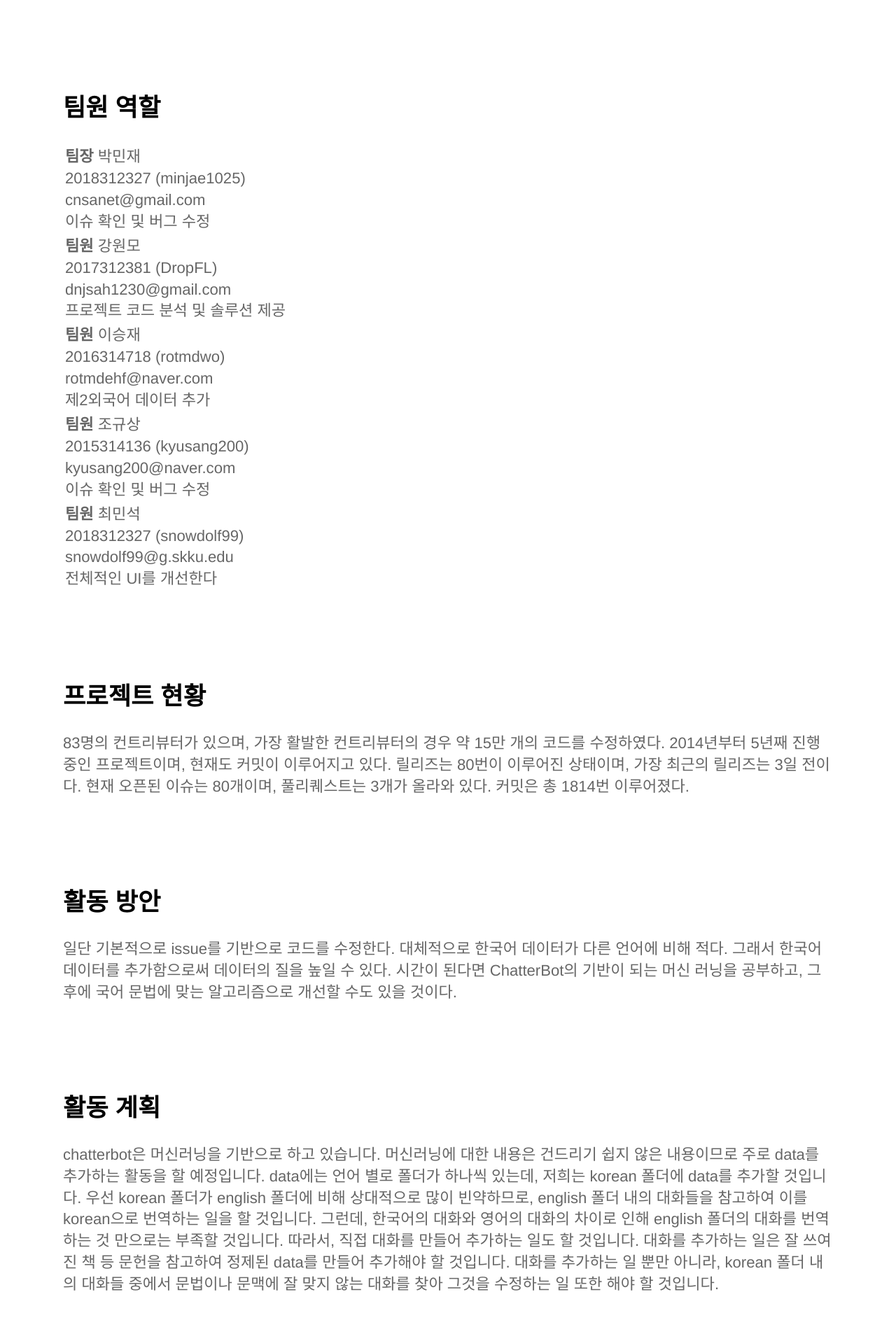
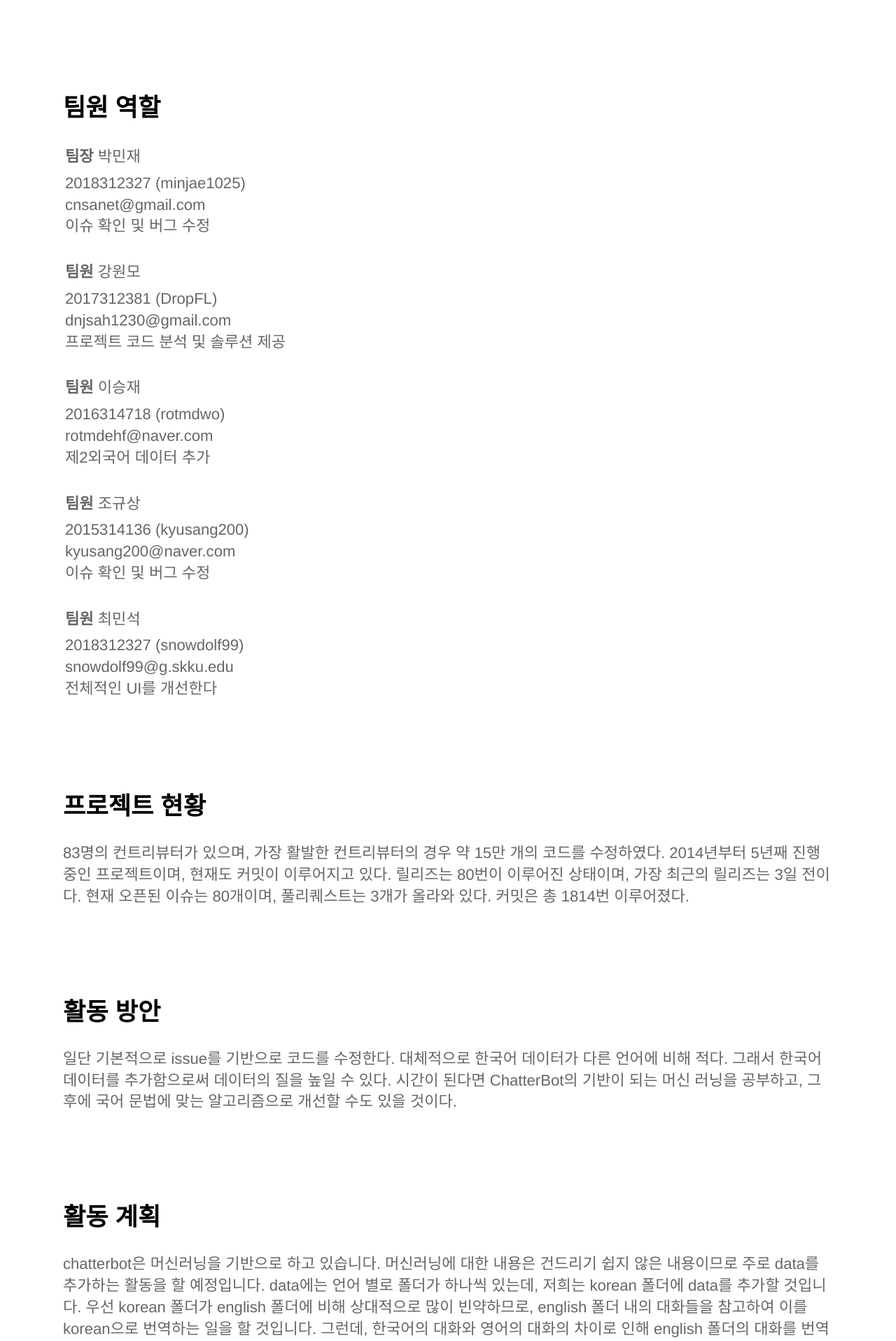
Before and after one commit to 19-1-skku-oss/2019-1-OSS-L3, a Jekyll site: the page built from index.html, in a window 1280 px wide. Shown: the part 837-2753 px from the top of the page at 70% size. Built offline with Jekyll 4.4.1, drawn with Linux system fonts in a browser that asks for light colours.

Commit message:
[EDIT] 최종 수정

```diff
--- a/_sass/elements.scss
+++ b/_sass/elements.scss
@@ -60,3 +60,7 @@ table {
 	font-weight: 300;
 	line-height: 1.4em;
 }
+
+.namae {
+    margin-bottom: 0.3em;
+}
--- a/index.html
+++ b/index.html
@@ -34,39 +34,39 @@ description: 오픈소스소프트웨어 프로젝트 팀 L3의 홈페이지입
 				<table>
 					<tr>
 						<td>
-							<strong>팀장</strong> 박민재</br>
+							<div class="namae"><strong>팀장</strong> 박민재</div>
 							2018312327 (minjae1025) </br>
 							cnsanet@gmail.com </br>
-							이슈 확인 및 버그 수정 </br>
+							이슈 확인 및 버그 수정 </br></br>
 						</td>
 					</tr>
 					<tr>
 						<td>
-							<strong>팀원</strong> 강원모</br>
+							<div class="namae"><strong>팀원</strong> 강원모</div>
 							2017312381 (DropFL) </br>
 							dnjsah1230@gmail.com </br>
-							프로젝트 코드 분석 및 솔루션 제공 </br>
+							프로젝트 코드 분석 및 솔루션 제공 </br></br>
 						</td>
 					</tr>
 					<tr>
 						<td>
-							<strong>팀원</strong> 이승재</br>
+							<div class="namae"><strong>팀원</strong> 이승재</div>
 							2016314718 (rotmdwo) </br>
 							rotmdehf@naver.com </br>
-							제2외국어 데이터 추가 </br>
+							제2외국어 데이터 추가 </br></br>
 						</td>
 					</tr>
 					<tr>
 						<td>
-							<strong>팀원</strong> 조규상</br>
+							<div class="namae"><strong>팀원</strong> 조규상</div>
 							2015314136 (kyusang200) </br>
 							kyusang200@naver.com </br>
-							이슈 확인 및 버그 수정 </br>
+							이슈 확인 및 버그 수정 </br></br>
 						</td>
 					</tr>
 					<tr>
 						<td>
-							<strong>팀원</strong> 최민석</br>
+							<div class="namae"><strong>팀원</strong> 최민석</div>
 							2018312327 (snowdolf99) </br>
 							snowdolf99@g.skku.edu </br>
 							전체적인 UI를 개선한다 </br>
```
